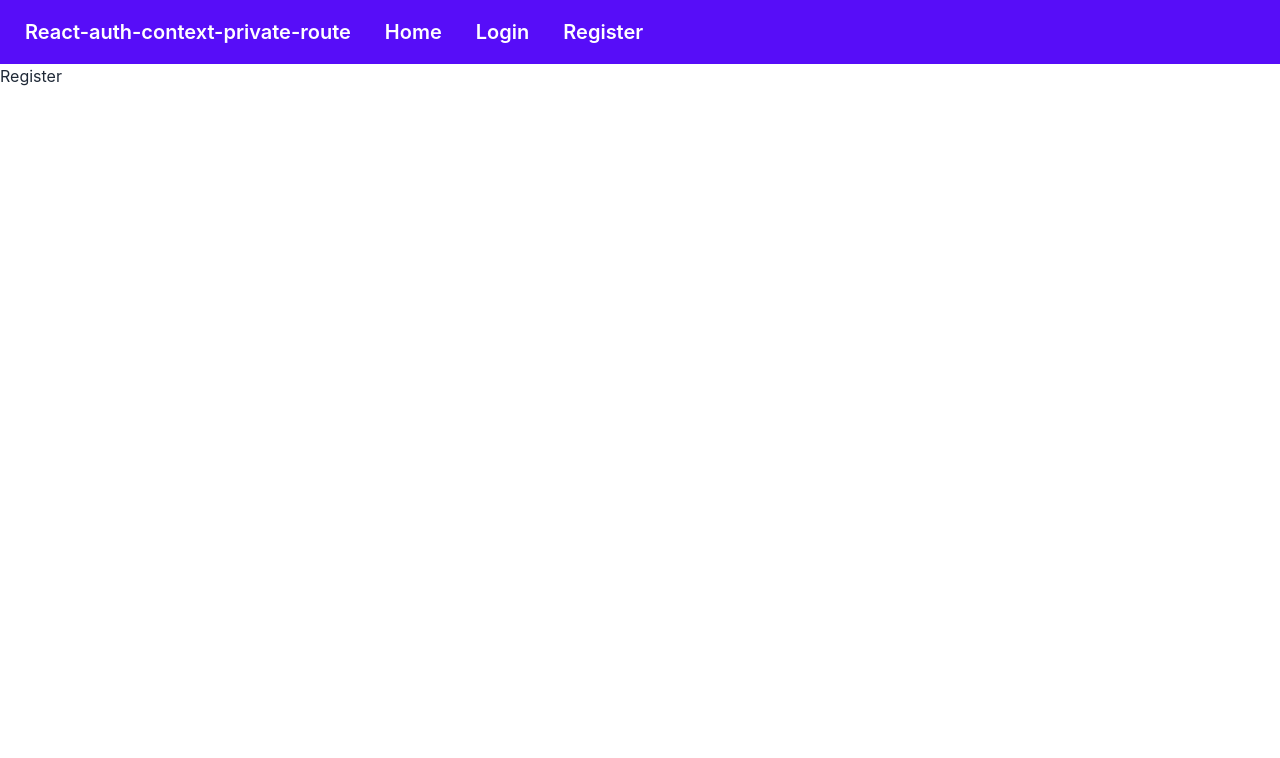
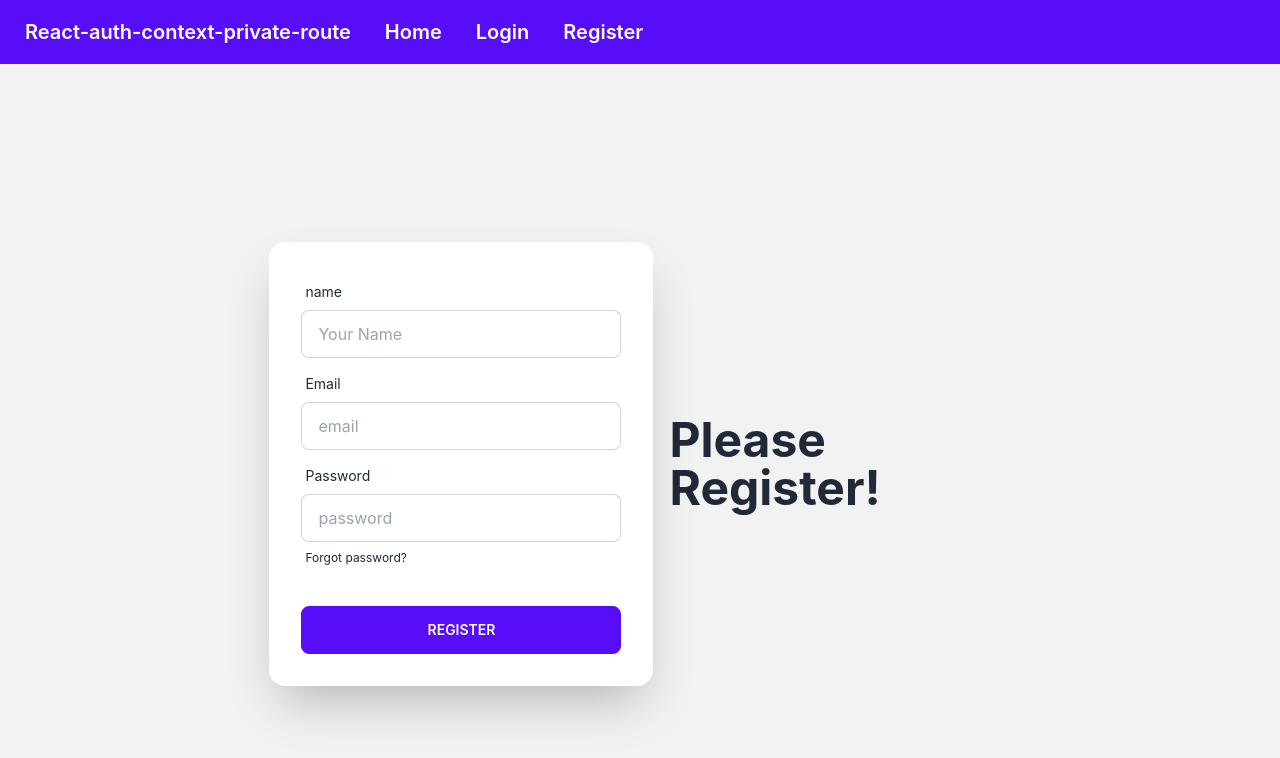
Before and after one commit to onikd08/react-auth-context-private-route, a React (Create React App) app: page /register in a window 1280 px wide. Shown: the top 758 px of the page. Built offline with nearby package versions, Linux system fonts and the light colour scheme.

Commit message:
Add login and register form and handler

```diff
--- a/src/components/Login.jsx
+++ b/src/components/Login.jsx
@@ -1,6 +1,13 @@
 import React from "react";
 
 const Login = () => {
+  const handleSubmit = (e) => {
+    e.preventDefault();
+    const form = e.target;
+    const email = form.email.value;
+    const password = form.password.value;
+    console.log(email, password);
+  };
   return (
     <div>
       <div className="hero min-h-screen bg-base-200">
@@ -9,13 +16,14 @@
             <h1 className="text-5xl font-bold">Please Login now!</h1>
           </div>
           <div className="card flex-shrink-0 w-full max-w-sm shadow-2xl bg-base-100">
-            <form className="card-body">
+            <form onSubmit={handleSubmit} className="card-body">
               <div className="form-control">
                 <label className="label">
                   <span className="label-text">Email</span>
                 </label>
                 <input
                   required
+                  name="email"
                   type="email"
                   placeholder="email"
                   className="input input-bordered"
@@ -27,6 +35,7 @@
                 </label>
                 <input
                   required
+                  name="password"
                   type="password"
                   placeholder="password"
                   className="input input-bordered"
--- a/src/components/Register.jsx
+++ b/src/components/Register.jsx
@@ -1,9 +1,72 @@
 import React from "react";
 
 const Register = () => {
+  const handleSubmit = (e) => {
+    e.preventDefault();
+    const form = e.target;
+    const name = form.name.value;
+    const email = form.email.value;
+    const password = form.password.value;
+    console.log(name, email, password);
+  };
+
   return (
     <div>
-      <h2>Register</h2>
+      <div className="hero min-h-screen bg-base-200">
+        <div className="hero-content flex-col lg:flex-row-reverse">
+          <div className="text-center lg:text-left">
+            <h1 className="text-5xl font-bold">Please Register!</h1>
+          </div>
+          <div className="card flex-shrink-0 w-full max-w-sm shadow-2xl bg-base-100">
+            <form onSubmit={handleSubmit} className="card-body">
+              <div className="form-control">
+                <label className="label">
+                  <span className="label-text">name</span>
+                </label>
+                <input
+                  required
+                  name="name"
+                  type="text"
+                  placeholder="Your Name"
+                  className="input input-bordered"
+                />
+              </div>
+              <div className="form-control">
+                <label className="label">
+                  <span className="label-text">Email</span>
+                </label>
+                <input
+                  required
+                  name="email"
+                  type="email"
+                  placeholder="email"
+                  className="input input-bordered"
+                />
+              </div>
+              <div className="form-control">
+                <label className="label">
+                  <span className="label-text">Password</span>
+                </label>
+                <input
+                  required
+                  name="password"
+                  type="password"
+                  placeholder="password"
+                  className="input input-bordered"
+                />
+                <label className="label">
+                  <a href="#" className="label-text-alt link link-hover">
+                    Forgot password?
+                  </a>
+                </label>
+              </div>
+              <div className="form-control mt-6">
+                <button className="btn btn-primary">Register</button>
+              </div>
+            </form>
+          </div>
+        </div>
+      </div>
     </div>
   );
 };
```
